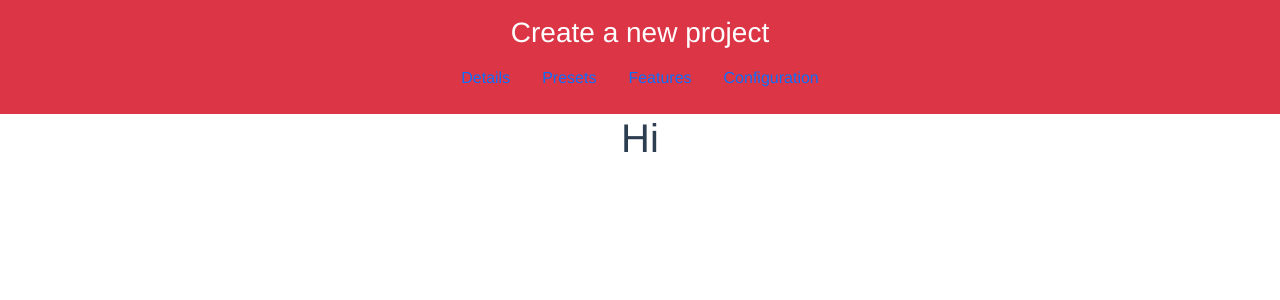
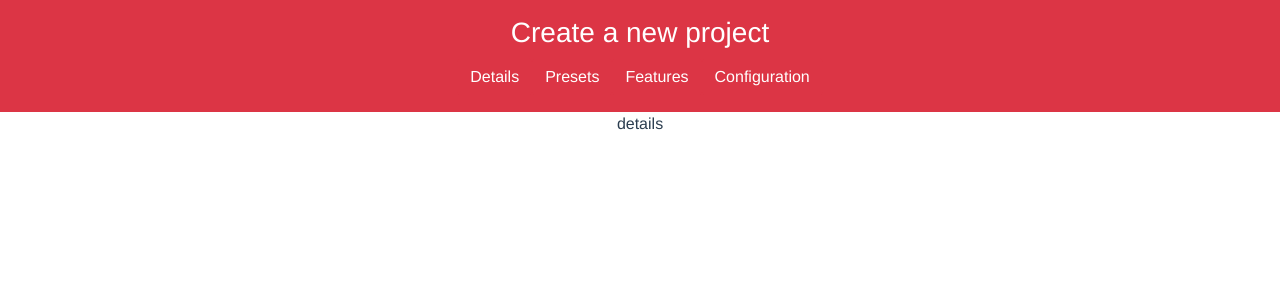
Before and after one commit to ryanngarciaa/mayajs-gui, a Vue app: page /new in a window 1280 px wide. Shown: the top 300 px of the page. Built offline with nearby package versions, Linux system fonts and the light colour scheme.

Commit message:
Add Create new project components

```diff
--- /dev/null
+++ b/src/components/Configuration.vue
@@ -0,0 +1,11 @@
+<template>
+  <div>configuration</div>
+</template>
+
+<script>
+export default {
+  name: "Configuration",
+};
+</script>
+
+<style></style>
--- /dev/null
+++ b/src/components/Details.vue
@@ -0,0 +1,11 @@
+<template>
+  <div>details</div>
+</template>
+
+<script>
+export default {
+  name: "Details",
+};
+</script>
+
+<style></style>
--- /dev/null
+++ b/src/components/Features.vue
@@ -0,0 +1,11 @@
+<template>
+  <div>features</div>
+</template>
+
+<script>
+export default {
+  name: "Features",
+};
+</script>
+
+<style></style>
--- /dev/null
+++ b/src/components/Presets.vue
@@ -0,0 +1,11 @@
+<template>
+  <div>presets</div>
+</template>
+
+<script>
+export default {
+  name: "Presets",
+};
+</script>
+
+<style></style>
--- a/src/layouts/CreateProjLayout.vue
+++ b/src/layouts/CreateProjLayout.vue
@@ -3,25 +3,65 @@
     <h3>Create a new project</h3>
     <ul class="nav justify-content-center">
       <li class="nav-item">
-        <router-link to="" class="nav-link">Details</router-link>
+        <button
+          type="button"
+          v-on:click="component = 'details'"
+          class="btn btn-danger"
+        >
+          Details
+        </button>
       </li>
       <li class="nav-item">
-        <router-link to="" class="nav-link">Presets</router-link>
+        <button
+          type="button"
+          v-on:click="component = 'presets'"
+          class="btn btn-danger"
+        >
+          Presets
+        </button>
       </li>
       <li class="nav-item">
-        <router-link to="" class="nav-link">Features</router-link>
+        <button
+          type="button"
+          v-on:click="component = 'features'"
+          class="btn btn-danger"
+        >
+          Features
+        </button>
       </li>
       <li class="nav-item">
-        <router-link to="" class="nav-link">Configuration</router-link>
+        <button
+          type="button"
+          v-on:click="component = 'configurations'"
+          class="btn btn-danger"
+        >
+          Configuration
+        </button>
       </li>
     </ul>
   </div>
+  <component v-bind:is="component"></component>
   <router-view />
 </template>
 
 <script>
+import Details from "../components/Details.vue";
+import Presets from "../components/Presets.vue";
+import Features from "../components/Features.vue";
+import Configuration from "../components/Configuration.vue";
 export default {
   name: "CreateProjLayout",
+  components: {
+    details: Details,
+    presets: Presets,
+    features: Features,
+    configurations: Configuration,
+  },
+  data() {
+    return {
+      component: "details",
+    };
+  },
 };
 </script>
 
--- a/src/views/NewProject.vue
+++ b/src/views/NewProject.vue
@@ -1,6 +1,6 @@
 <template>
   <CreateProjLayout />
-  <div><h1>Hi</h1></div>
+  <div></div>
 </template>
 
 <script>
```
